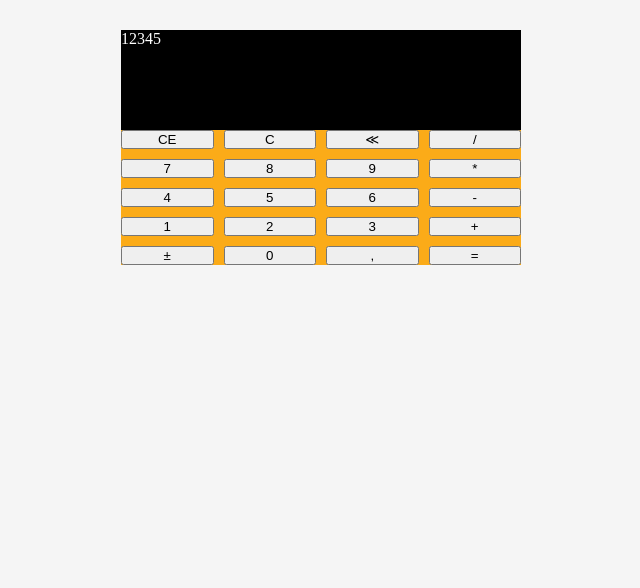
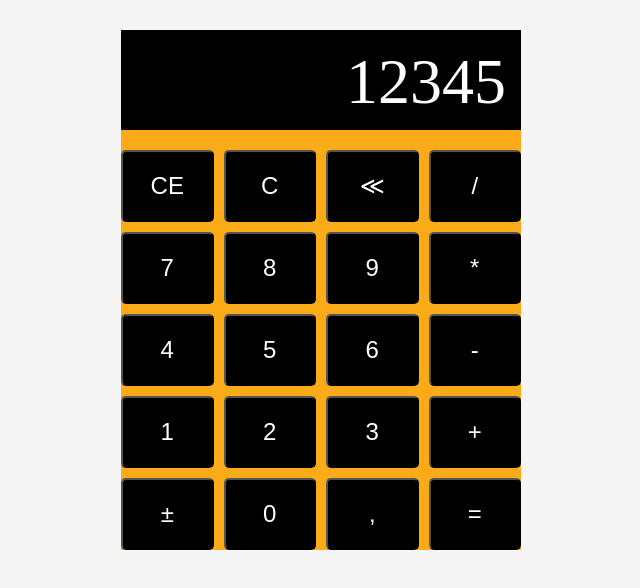
Before and after one commit to FranFlowerz/CalculadoraHTMLCSS, a plain HTML site: page index.html in a window 1280 px wide. Shown: the whole page, without its empty margins (319-959 px from the left). Drawn offline with Linux system fonts and the light colour scheme.

Commit message:
Estilização dos botões

```diff
--- a/CSS/style.css
+++ b/CSS/style.css
@@ -17,10 +17,15 @@ body {
 
 .display {
     display: flex;
+    justify-content: flex-end;
     width: 100%;
     height: 100px;
+    margin-bottom: 20px;
+    padding: 15px;
     background-color: black;
     color: white;
+    font: normal 4rem sherif;
+    overflow: hidden;
 }
 
 .calculator-buttons {
@@ -28,3 +33,13 @@ body {
     grid-template-columns: 1fr 1fr 1fr 1fr;
     grid-gap: 10px;
 }
+
+.calculator button {
+    background-color: black;
+    color: white;
+    padding: 20px;
+    border-radius: 5px;
+    font-size: 1.5rem;
+    outline: none;
+    cursor: pointer;
+}
```
